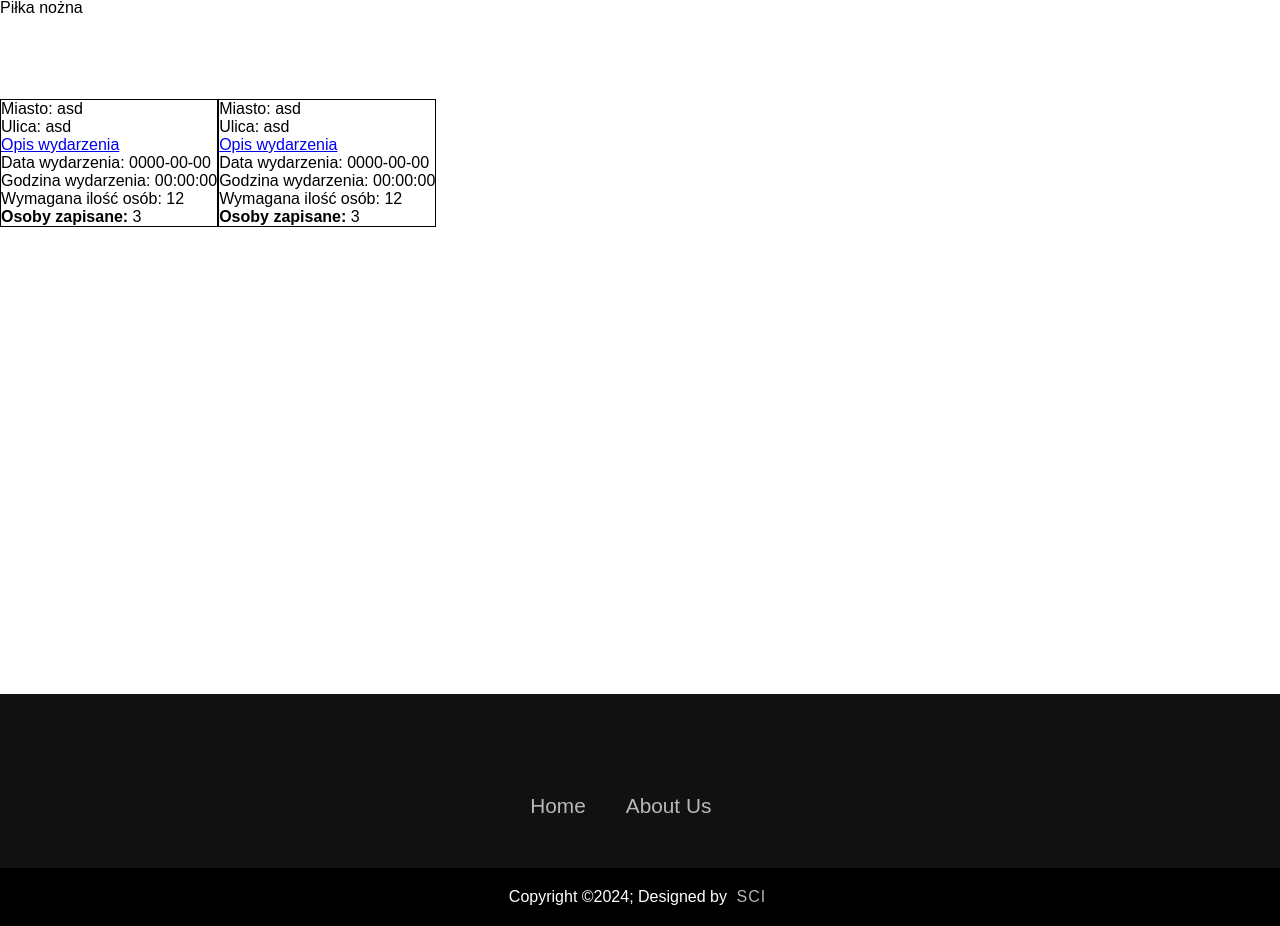
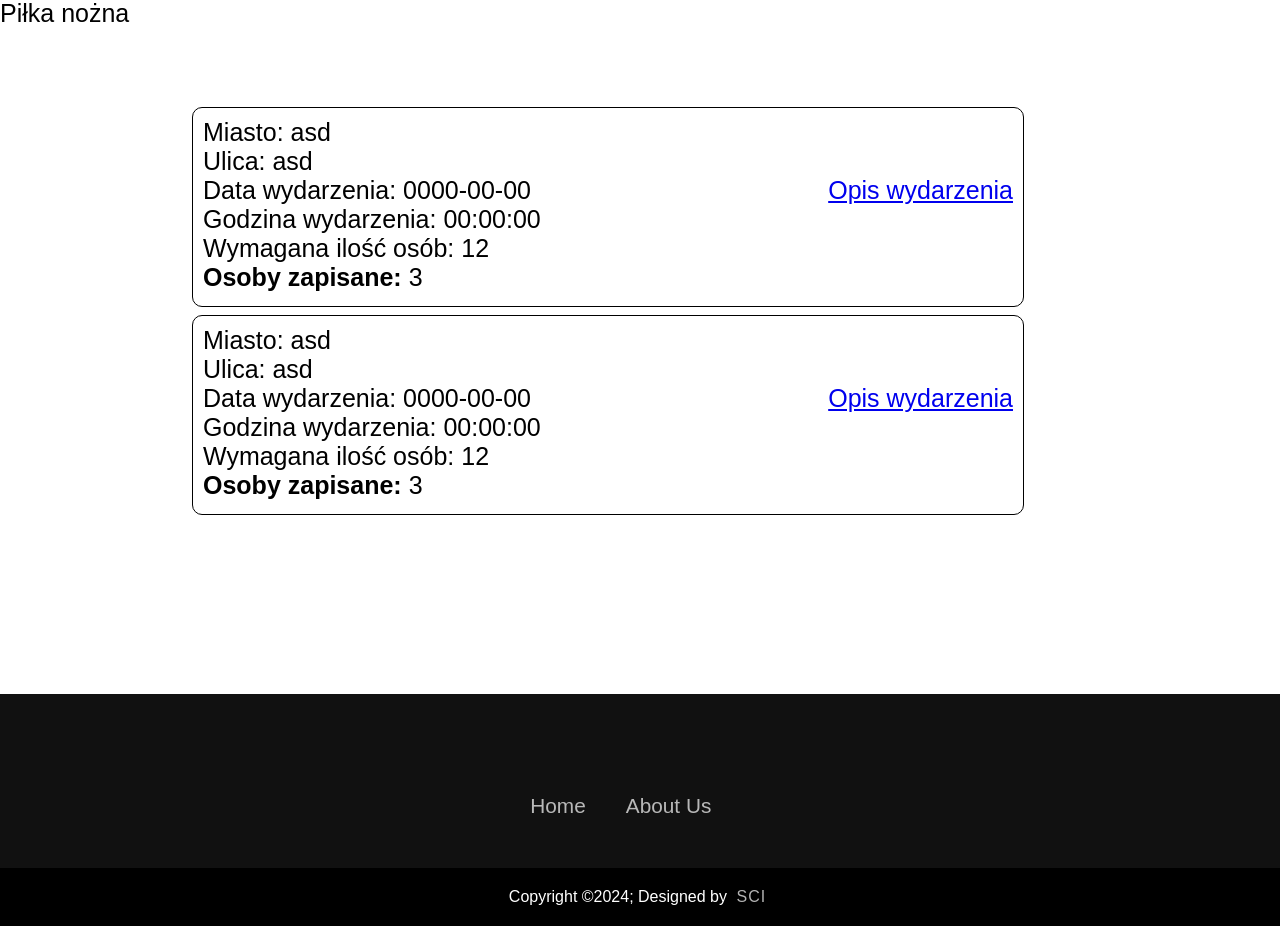
Before and after one commit to niedlich3/PyknijMy, a PHP site: page /wyszukiwanie.php in a window 1280 px wide. Shown: the part 106-1032 px from the top of the page. Run offline with PHP 8.4, Linux system fonts and the light colour scheme; data comes from the database, SQL or seed files in the repository; grey boxes are pictures that could not be loaded.

Commit message:
Update styl_pyknijmy.css

```diff
--- a/styl_pyknijmy.css
+++ b/styl_pyknijmy.css
@@ -139,10 +139,20 @@ nav{
 .kategoria{
 	width: 100%;
 	height: 100px;
-
+	font-size: 25px;
 	float:left;
 }
 .mmmm{
 	border: 1px solid black;
 	float: left;
+	padding: 10px;
+	width: 65%;
+	height: 200px;
+	margin-top: 1vh;
+	margin-left: 15vw;
+	font-size: 25px;
+	border-radius: 10px;
 }
+.ogloszenie{
+	float:right;
+}
```
